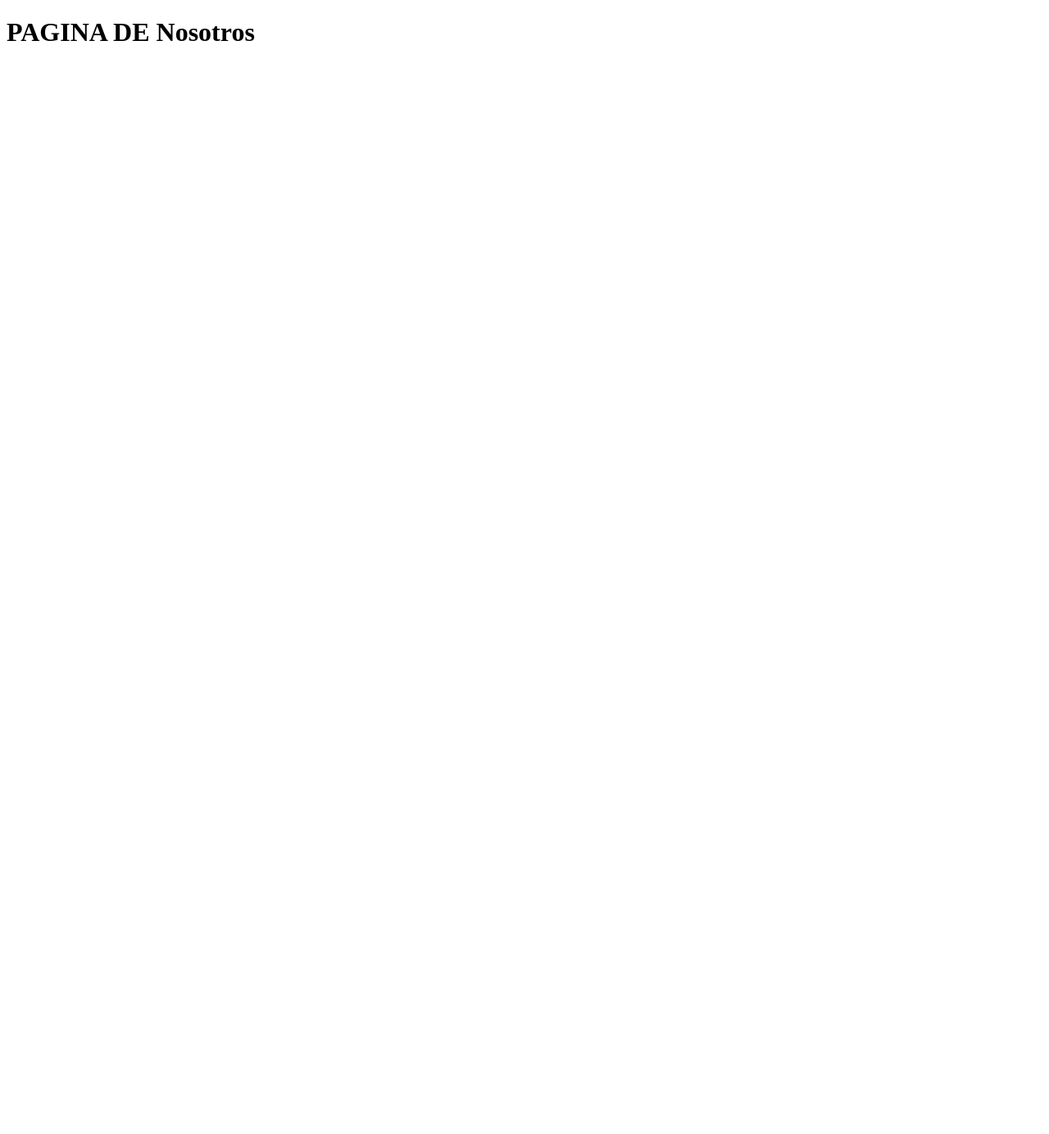
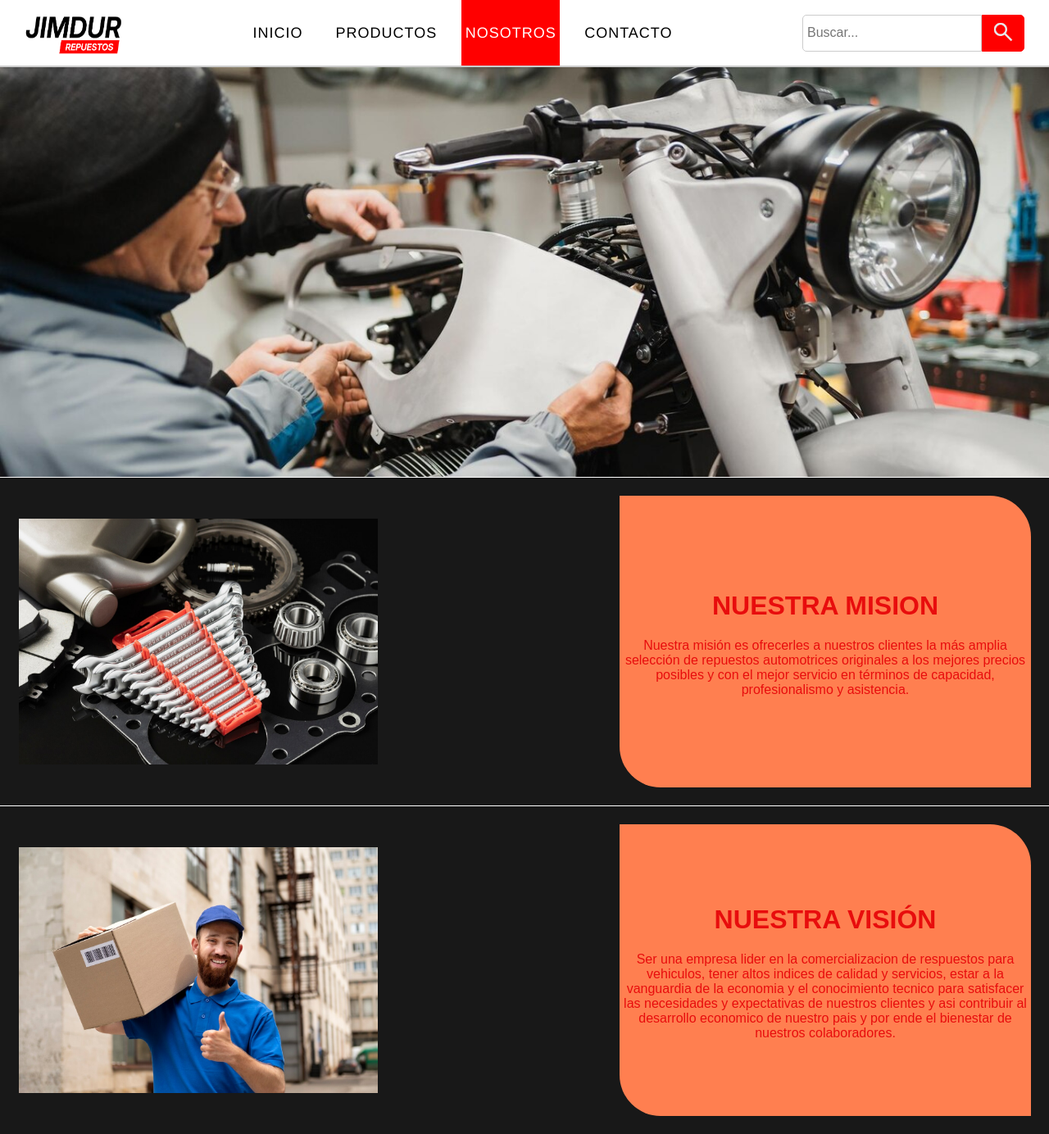
Before and after one commit to DiedariCode/proyectoWeb, a plain HTML site: page html/nosotros.html in a window 1280 px wide. Shown: the whole page at 82% size. Before the commit the page ends 800 px from the top, so only its background shows below. Drawn offline with Linux system fonts and the light colour scheme.

Commit message:
Enviando parte del apartado de nosotros

```diff
--- a/html/nosotros.html
+++ b/html/nosotros.html
@@ -1,11 +1,126 @@
 <!DOCTYPE html>
 <html lang="en">
+
 <head>
     <meta charset="UTF-8">
     <meta name="viewport" content="width=device-width, initial-scale=1.0">
-    <title>Document</title>
+    <link rel="stylesheet" href="../css/styles.css">
+    <title>Nosotros - JIMDUR Repuestos</title>
+    <style>
+        .imagen-nosotros {
+            background-image: url('../img/instlacion.jpg');
+            background-size: cover;
+            color: white;
+        }
+
+        .celda-fondo {
+            text-align: center;
+            vertical-align: middle;
+            padding: 0;
+            height: 83.4vh;
+        }
+
+        .contenedor {
+            width: 98%;
+            height: 100%;
+            margin: auto;
+            overflow: hidden;
+        }
+
+        .info-empresa {
+            background-color: #000000e7;
+            width: 100%;
+            height: 400px;
+            color: rgb(232, 13, 13);
+            padding: 20px;
+            margin-top: 1px;
+        }
+
+        .info-mision {
+            background: coral;
+            background-size: 0%;
+            text-align: center;
+            border-radius: 0 50px 0 50px;
+            width: 500px;
+            height: 50px;
+        }
+    </style>
 </head>
+
 <body>
-    <H1>PAGINA DE Nosotros</H1>
+    <header>
+        <nav>
+            <div class="navbar">
+                <div class="logo">
+                    <a href="../index.html">
+                        <img class="logo_jimdur" src="../img/Logo Jimdur/logo_Jimdur_pequeno.png" alt="">
+                    </a>
+                </div>
+                <ul class="nav-links">
+                    <li><a href="../index.html">Inicio</a></li>
+                    <li><a href="../html/productos.html">Productos</a></li>
+                    <li><a href="../html/nosotros.html" class="active">Nosotros</a></li>
+                    <li><a href="../html/contacto.html">Contacto</a></li>
+                </ul>
+                <form class="search-form" action="#">
+                    <input type="text" placeholder="Buscar...">
+                    <button type="submit" class="search-button">
+                        <img class="imagenboton" src="../img/iconos/buscar.png" alt="Buscar">
+                    </button>
+                </form>
+            </div>
+        </nav>
+    </header>
+    <main>
+        <table class="imagen-nosotros" border="0" width="100%" height="500vh">
+            <tr>
+                <td>
+
+                </td>
+            </tr>
+        </table>
+        <table class="info-empresa">
+            <tr>
+                <td>
+                    <img src="../img/respuestos.jpg" alt="repuestos" border="0" width="60%" height="300vh" align="left">
+                </td>
+                <td class="info-mision" cellspacing="15" cellpadding="50">
+                    <h1>
+                        NUESTRA MISION
+                    </h1>
+                    <P>
+                        Nuestra misión es ofrecerles a nuestros clientes la más amplia selección de repuestos
+                        automotrices
+                        originales a los mejores precios posibles y con el mejor servicio en términos de capacidad,
+                        profesionalismo y asistencia.
+                    </p>
+                </td>
+
+            </tr>
+        </table>
+        <table class="info-empresa">
+            <tr>
+                <td>
+                    <img src="../img/envio.jpg" alt="repuestos" border="0" width="60%" height="300vh" align="left">
+                </td>
+                <td class="info-mision" cellspacing="10px" cellpadding="50%">
+                <h1>
+                    NUESTRA VISIÓN
+                </h1>
+                <P>
+                    Ser una empresa lider en la comercializacion de respuestos para vehiculos, tener altos
+                    indices
+                    de calidad y servicios,
+                    estar a la vanguardia de la economia y el conocimiento tecnico para satisfacer las
+                    necesidades y
+                    expectativas de nuestros
+                    clientes y asi contribuir al desarrollo economico de nuestro pais y por ende el bienestar de
+                    nuestros colaboradores.
+                </p>
+                </td>
+            </tr>
+        </table>
+    </main>
 </body>
+
 </html>
```
